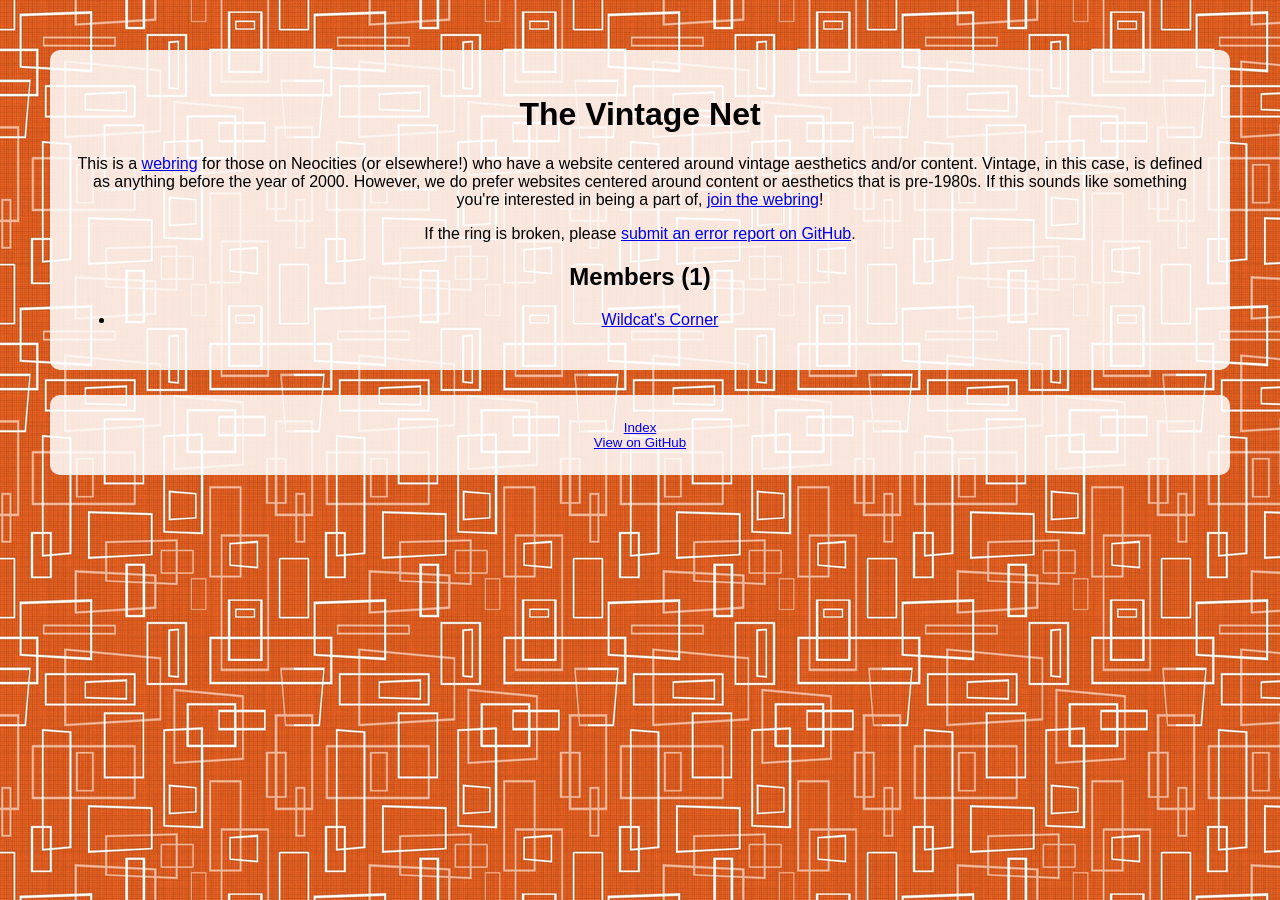
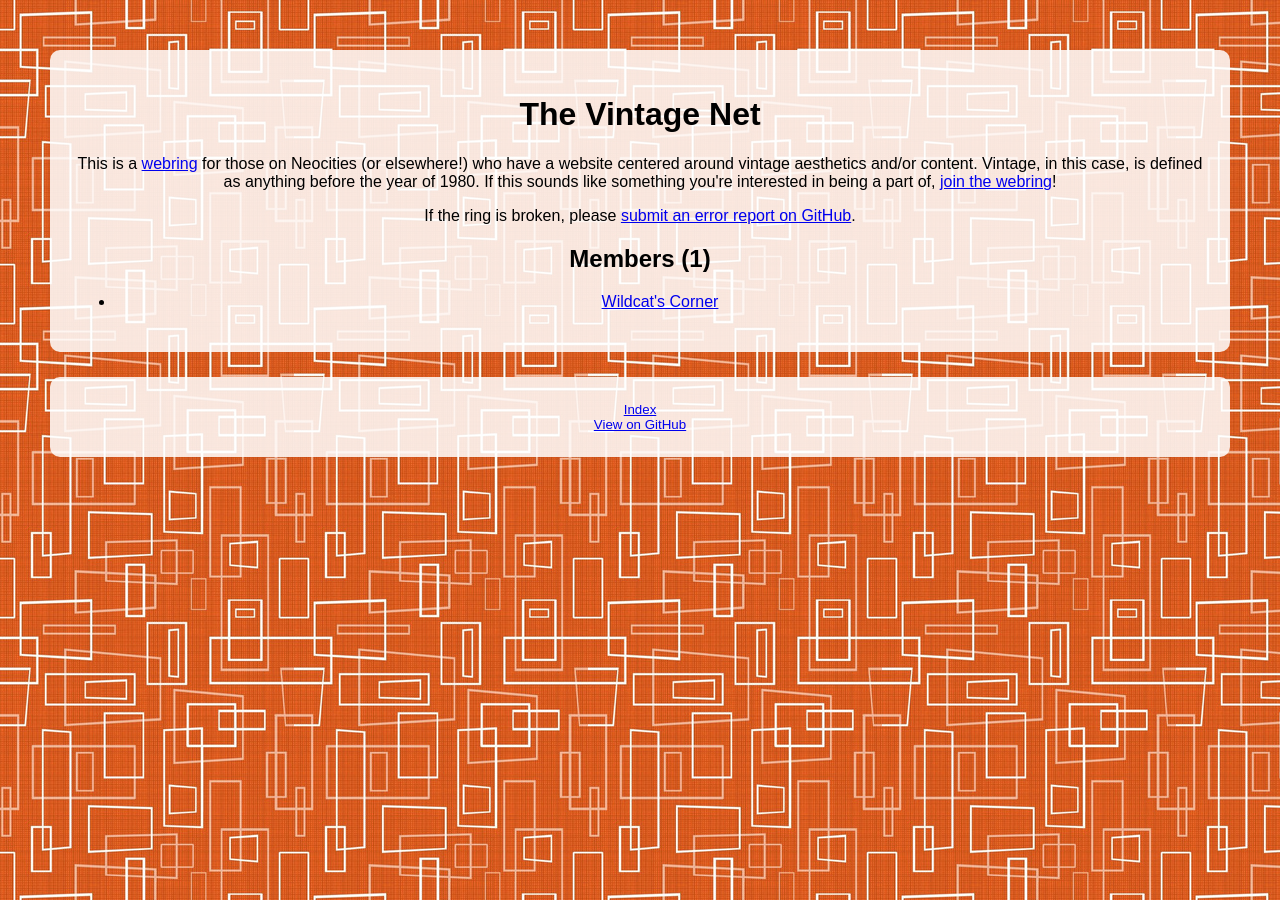
Before and after one commit to AstroWildcat/atomic-age-network, a Jekyll site: the page built from index.md, in a window 1280 px wide. Built offline with Jekyll 4.4.1, drawn with Linux system fonts in a browser that asks for light colours.

Commit message:
Update index.md

```diff
--- a/index.md
+++ b/index.md
@@ -4,7 +4,7 @@ layout: html
 ---
 # The Vintage Net
 This is a [webring](https://en.wikipedia.org/wiki/Webring) for those on Neocities (or elsewhere!) who have a website centered around vintage aesthetics and/or content.
-Vintage, in this case, is defined as anything before the year of 2000. However, we do prefer websites centered around content or aesthetics that is pre-1980s.
+Vintage, in this case, is defined as anything before the year of 1980.
 If this sounds like something you're interested in being a part of, [join the webring]({{'join'|relative_url}})!
 
 If the ring is broken, please [submit an error report on GitHub](https://github.com/AstroWildcat/thevintagenet/issues/new/).
```
